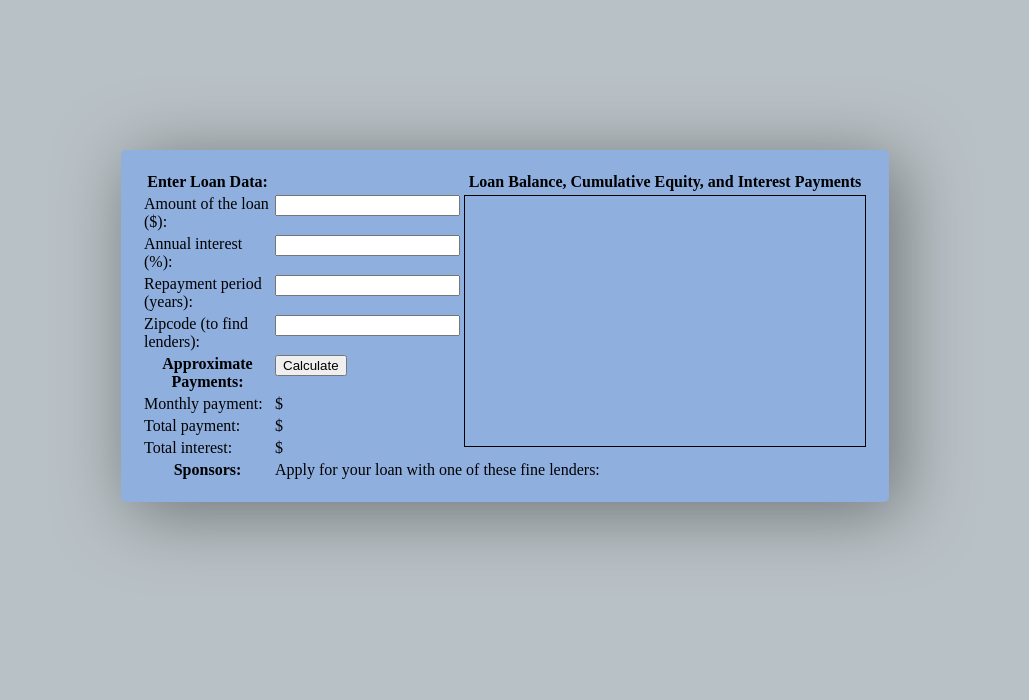
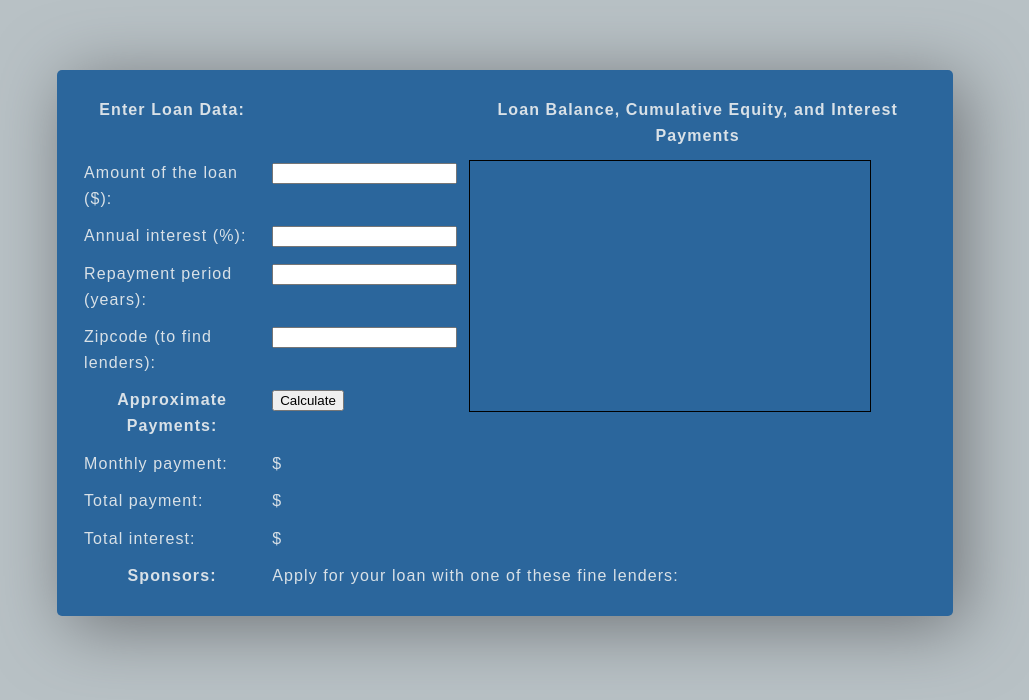
Before and after one commit to SallyRagab/Loan-Calculator, a plain HTML site: page index.html in a window 1280 px wide. Shown: the whole page, without its empty margins (135-1164 px from the left). Drawn offline with Linux system fonts and the light colour scheme.

Commit message:
Add files via upload

```diff
--- a/index.html
+++ b/index.html
@@ -6,9 +6,10 @@
 .output { font-weight: bold; } /* Calculated values in bold */
 #payment { text-decoration: underline; } /* For element with id="payment" */
 #graph { border: solid black 1px; } /* Chart has a simple border */
-th, td { vertical-align: top; } /* Don't center table cells */
-body { background: #b8c1c5;width: 60%;margin: 150px auto 100px;height: 100%;}
-table { background: #8fafdf;padding: 20px;border-radius: 5px;box-shadow: 10px 10px 70px #6f7377;}
+th, td { vertical-align: top;padding: 5px;} /* Don't center table cells */
+body { background: #b8c1c5;width: 70%;margin: 70px auto;height: 100%;font-family: sans-serif;color: #d9e1e7;line-height: 1.6;letter-spacing: 1.1px;}
+table { background: #2b669c;padding: 20px;border-radius: 5px;box-shadow: 10px 10px 70px #6f7377;}
+canvas {align: center;}
 </style>
 </head>
 <body>
```
